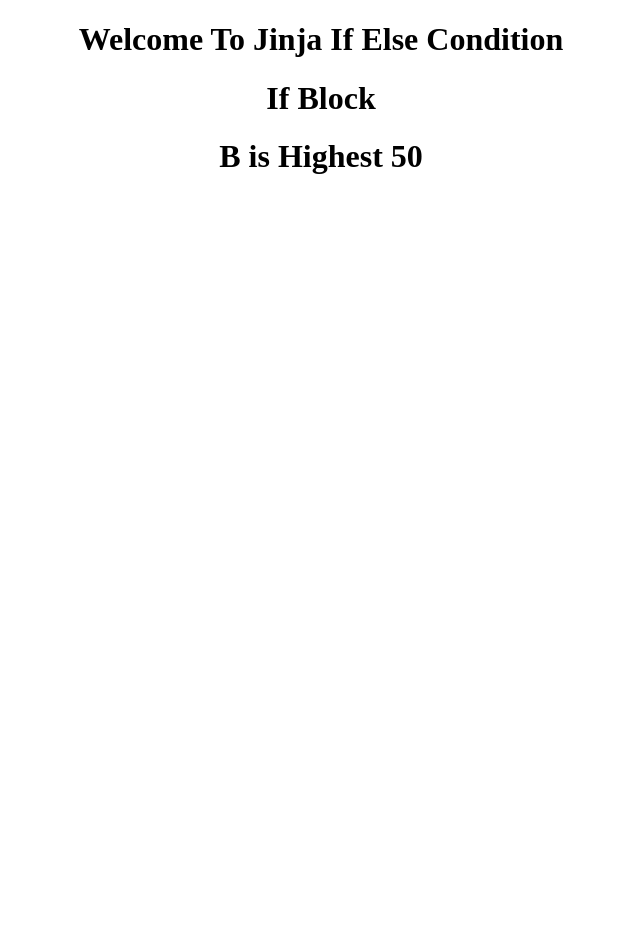
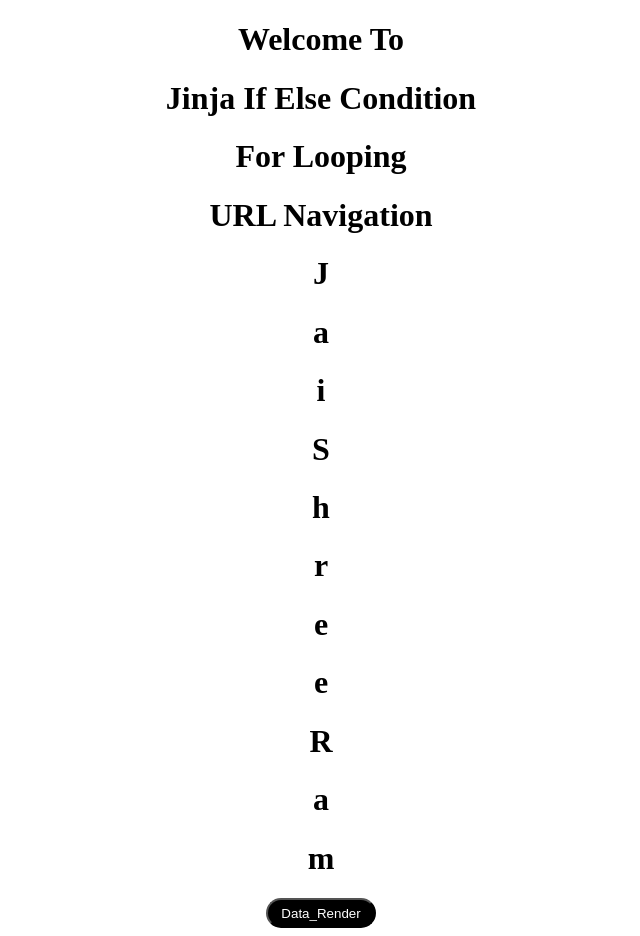
Before and after one commit to SoubhagyaNanda/Jinja_Print_Tags, a Django app: page /cond/ in a window 1280 px wide. Shown: the whole page, without its empty margins (319-959 px from the left). Before the commit the page ends 174 px from the top, so only its background shows below. Run offline with Django 4.2, Linux system fonts and the light colour scheme.

Commit message:
first commit

```diff
--- a/app/views.py
+++ b/app/views.py
@@ -7,5 +7,5 @@ def data_render(request):
     return render(request,'data_render.html',context=d)
 
 def cond(request):
-    d={'A':10,'B':50, 'C':30}
+    d={'name':'Jai ShreeRam', 'A':10,'B':50, 'C':30}
     return render(request,'cond.html',context=d)
--- a/templates/cond.html
+++ b/templates/cond.html
@@ -7,7 +7,12 @@
 </head>
 <body>
     <center>
-        <h1>Welcome To Jinja If Else Condition</h1>
+        <h1>Welcome To </h1>
+        <h1> Jinja If Else Condition </h1>
+        <h1> For Looping </h1>
+        <h1> URL Navigation </h1>
+
+        <!-- IF CONDITION -->
 
         <!-- {% if A > B %}
             <h1>If Block</h1>
@@ -17,6 +22,10 @@
             <h1>Else Block</h1>
             <h1>B is Highest {{B}}</h1>
         {% endif %} -->
+
+
+
+        <!-- IF_ELIF_ELSE CONDITION -->
 
         <!-- {% if A > B and A > C %}
             <h1>If Block</h1>
@@ -31,7 +40,11 @@
             <h1>C Is Highest {{C}}</h1>
         {% endif %} -->
 
-        {% if A > B %}
+
+
+        <!-- NASTED IF_ELSE_CONDITION -->
+
+        <!-- {% if A > B %}
             {% if A > C %}
                 <h1>If Block</h1>
                 <h1>A Is Highest {{A}}</h1>
@@ -48,7 +61,16 @@
                 <h1>Else Block</h1>
                 <h1>C Is Highest {{C}}</h1>
             {% endif %}
-        {% endif %}
+        {% endif %} -->
+
+
+        <!-- FOR LOOP -->
+
+        {% for i in name %}
+            <h1>{{i}}</h1>
+        {% endfor %}
+
+        <a href="{% url 'data_render' %}"><button style="background-color: black; color:white; height: 30px;width: 110px; border-radius:20px;">Data_Render</button></a>
     </center>
 </body>
 </html>
```
Also changed, not shown: templates/data_render.html (+5 -3 lines).
